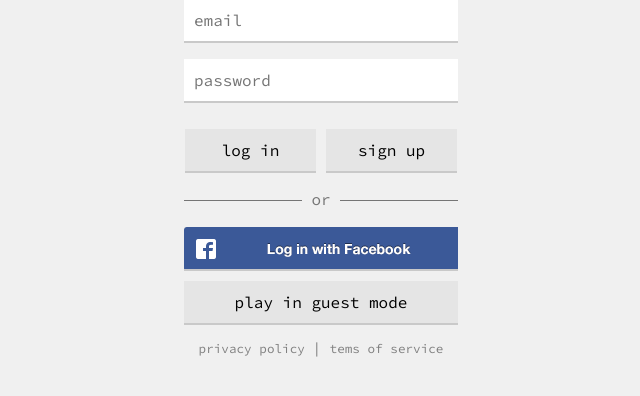
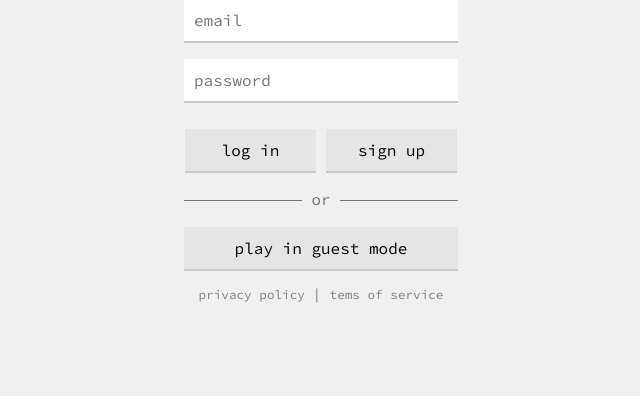
Before and after one commit to mdilovar/rubik_n, a PHP site: page /something/ in a window 1280 px wide. Shown: the part 227-623 px from the top of the page, without its empty margins (319-959 px from the left). Run offline with PHP 8.4, Linux system fonts and the light colour scheme; some libraries are stand-ins or nearby versions.

Commit message:
Update index.php

```diff
--- a/index.php
+++ b/index.php
@@ -23,7 +23,7 @@
 				<p class="or">
                     <span>or</span>
                 </p>
-				<input type="button" class='fb big' onclick="facebookLogin()">
+				<!-- <input type="button" class='fb big' onclick="facebookLogin()"> -->
 				<input type="button" class='big' onclick="window.location.replace('php/rc.php?inGuestMode=true');" value="play in guest mode">
 				<p class="policy">
 					<a href="/policy.html#pp" class="policy">
```
